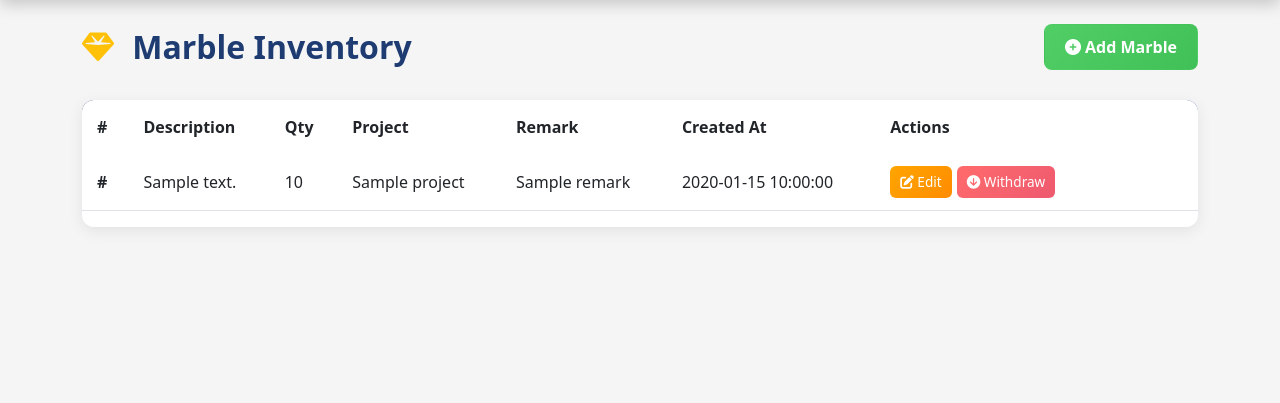
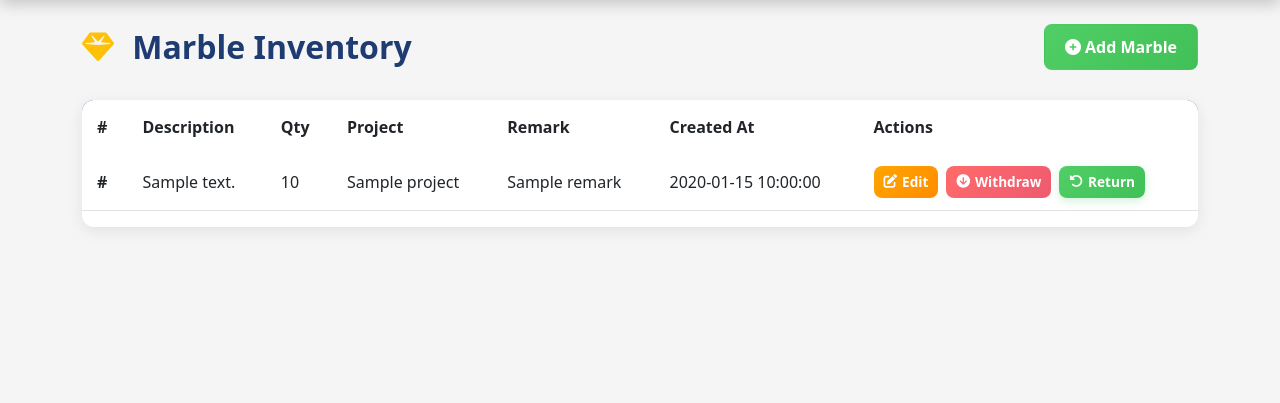
Before and after one commit to santospederson-ui/Inventory-Management-System, a Flask app: template templates/marble.html in a window 1280 px wide. Shown: the part 61-464 px from the top of the page. Run offline with Flask 3, Linux system fonts and the light colour scheme; the template is opened without the code that fills it: most values are stand-ins (such as "Sample title", 1, 10 or a date in 2020).

Commit message:
Update marble.html

```diff
--- a/templates/marble.html
+++ b/templates/marble.html
@@ -48,17 +48,21 @@
 
     .action-buttons {
         display: flex;
-        gap: 5px;
+        gap: 8px;
         flex-wrap: wrap;
     }
 
     .action-buttons .btn {
         padding: 6px 10px;
         font-size: 0.85rem;
-        border-radius: 6px;
-        transition: all 0.3s ease;
+        border-radius: 8px;
+        transition: all 0.25s ease;
         border: none;
         color: white;
+        display: flex;
+        align-items: center;
+        gap: 5px;
+        font-weight: 600;
     }
 
     .action-buttons .btn:hover {
@@ -71,6 +75,15 @@
 
     .btn-withdraw {
         background: linear-gradient(135deg, #FF6B6B 0%, #EE5A6F 100%);
+    }
+
+    .btn-return {
+        background: linear-gradient(135deg, #51CF66 0%, #40C057 100%);
+        box-shadow: 0 3px 10px rgba(81, 207, 102, 0.25);
+    }
+
+    .btn-return:hover {
+        box-shadow: 0 6px 18px rgba(81, 207, 102, 0.35);
     }
 
     .empty-state {
@@ -123,22 +136,11 @@
             <tr>
 
                 <td><strong>#{{ loop.index + ((page - 1) * 10) }}</strong></td>
-
                 <td>{{ item.description }}</td>
-
                 <td>{{ item.qty }}</td>
-
                 <td>{{ item.project }}</td>
-
                 <td>{{ item.remark or '-' }}</td>
-
-                <td>
-                    {% if item.created_at %}
-                        {{ item.created_at }}
-                    {% else %}
-                        N/A
-                    {% endif %}
-                </td>
+                <td>{{ item.created_at or 'N/A' }}</td>
 
                 <!-- ACTIONS -->
                 <td>
@@ -156,7 +158,7 @@
                             <i class="fas fa-arrow-circle-down"></i> Withdraw
                         </a>
 
-                         <!-- RETURN -->
+                        <!-- RETURN (MODERN UI) -->
                         <a href="{{ url_for('return_marble', id=item.id) }}"
                            class="btn btn-return">
                             <i class="fas fa-undo-alt"></i> Return
```
